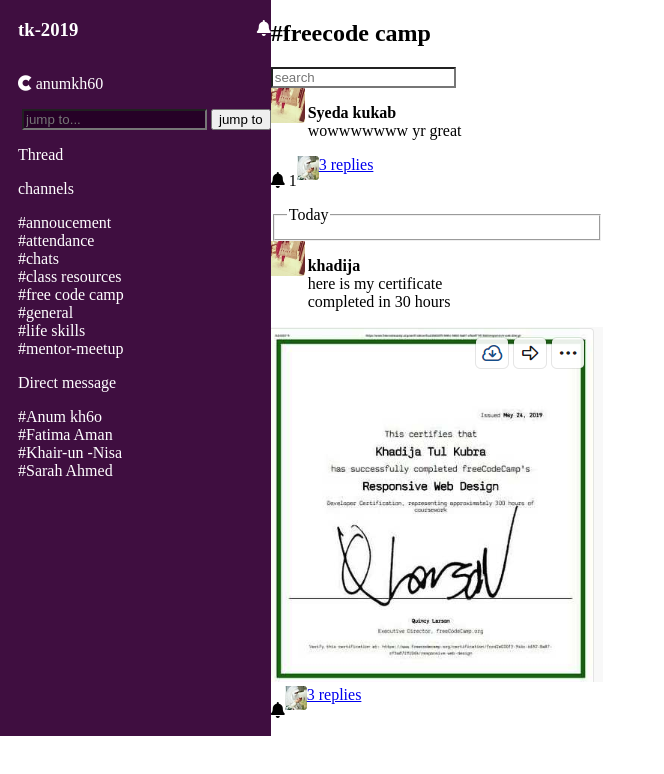
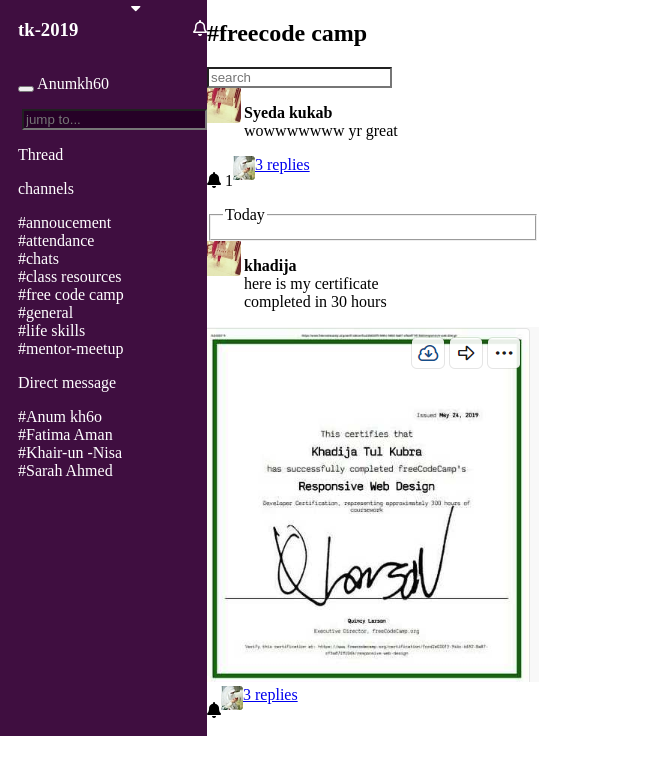
Before and after one commit to anumkhursheed123/25-may-slack-task, a plain HTML site: page index.html in a window 1280 px wide. Shown: the whole page, without its empty margins (0-664 px from the left). Drawn offline with Linux system fonts and the light colour scheme; some icons are missing.

Commit message:
Update index.html

```diff
--- a/index.html
+++ b/index.html
@@ -1,3 +1,5 @@
+
+
 <!DOCTYPE html>
 <html lang="en">
 
@@ -8,6 +10,7 @@
     <title>Document</title>
     <link rel="stylesheet" href="https://use.fontawesome.com/releases/v5.8.2/css/all.css"
         integrity="sha384-oS3vJWv+0UjzBfQzYUhtDYW+Pj2yciDJxpsK1OYPAYjqT085Qq/1cq5FLXAZQ7Ay" crossorigin="anonymous">
+    <link href="https://fonts.googleapis.com/css?family=Lato:400,700,900&display=swap" rel="stylesheet">
     <link rel="stylesheet" href="style.css">
 
 </head>
@@ -19,12 +22,15 @@
                 <div id="navigation">
                     <div class="nav">
                         <h1> tk-2019 </h1>
-                        <div class="bell"> <i class="fas fa-bell"></i> </div>
+                        <div class="drop-down"> <i class="fas fa-caret-down"></i></div>
+                        <div class="bell"> <i class="far fa-bell"></i> </div>
                     </div>
-                    <p> <i class="fab fa-cuttlefish"> </i> anumkh60</p>
+                    <div class="para">
+                        <p> <button class="c"> </button>
+                            Anumkh60 </p>
+                    </div>
                     <i class="far fa-print-search"></i>
                     <input type="text" placeholder="jump to...">
-                    <button> jump to </button>
                     <div>
                         <p> Thread </p>
                     </div>
@@ -39,8 +45,8 @@
                             <li> #class resources </li>
                             <li> #free code camp</li>
                             <li> #general </li>
-                            <li>#life skills </li>
-                            <li>#mentor-meetup</li>
+                            <li> #life skills </li>
+                            <li> #mentor-meetup</li>
                     </div>
                     <div>
                         <p> Direct message <i class="far fa-plus-circle"></i> </p>
```
